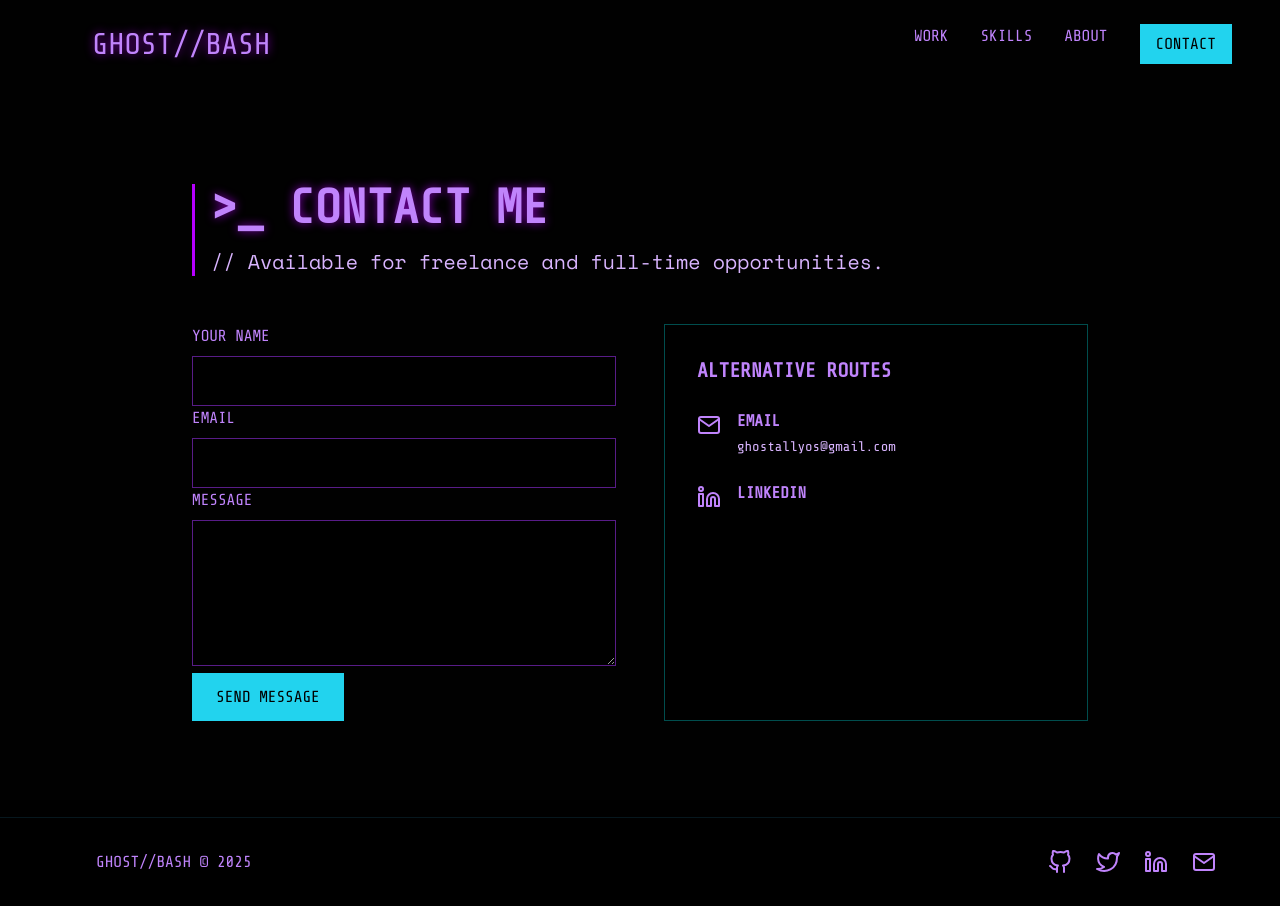
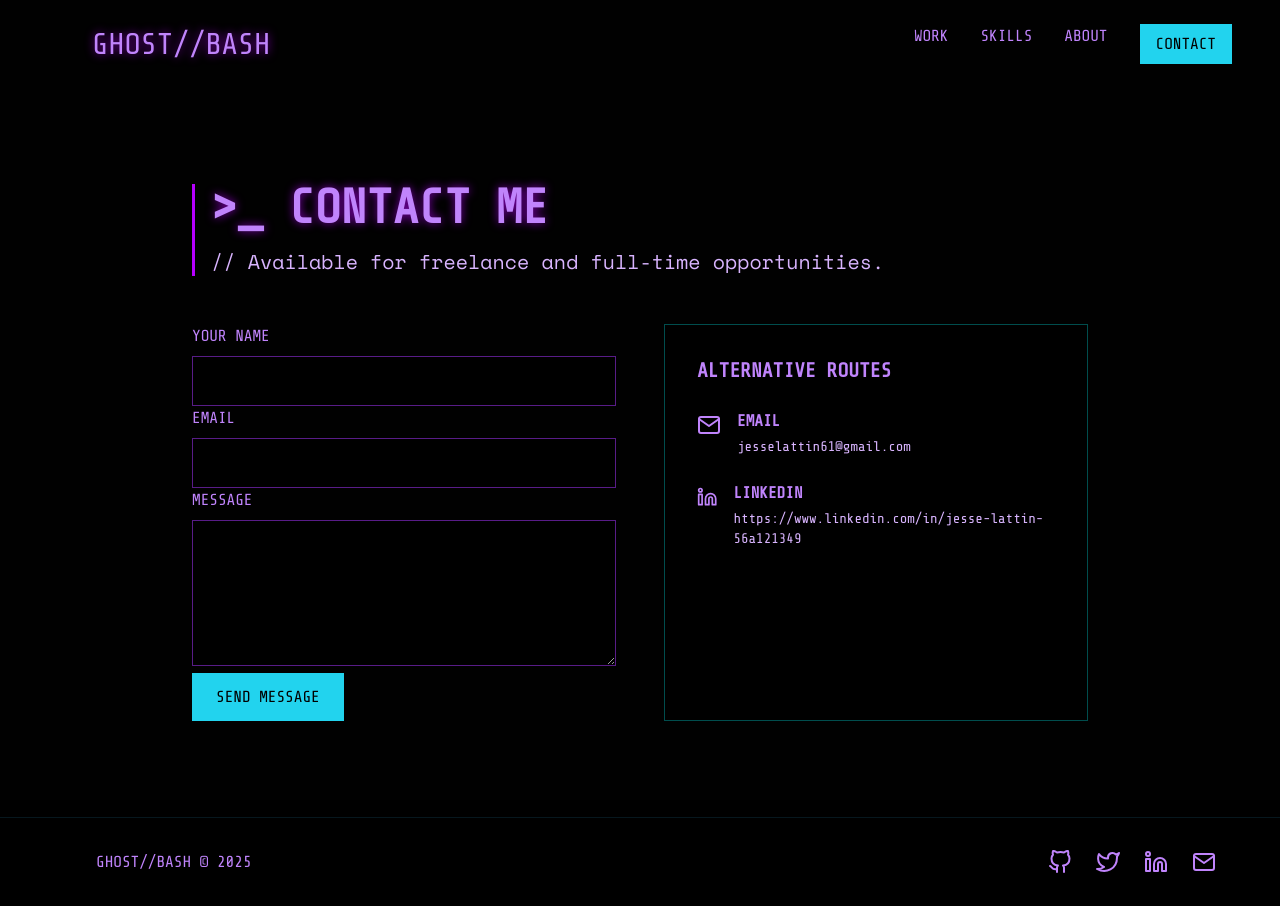
Before and after one commit to GhostAllyOS/GhostAllyOS.github.io, a plain HTML site: page contact.html in a window 1280 px wide. Drawn offline with nearby package versions, Linux system fonts and the light colour scheme.

Commit message:
Update contact.html

```diff
--- a/contact.html
+++ b/contact.html
@@ -95,14 +95,14 @@
                                     <i data-feather="mail" class="w-6 h-6 mr-4 mt-1"></i>
                                     <div>
                                         <h4 class="font-bold mb-1">EMAIL</h4>
-                                        <p class="text-purple-300 text-sm">ghostallyos@gmail.com</p>
+                                        <p class="text-purple-300 text-sm">jesselattin61@gmail.com</p>
                                     </div>
                                 </div>
                                 <div class="flex items-start">
                                     <i data-feather="linkedin" class="w-6 h-6 mr-4 mt-1"></i>
                                     <div>
                                         <h4 class="font-bold mb-1">LINKEDIN</h4>
-                                        <p class="text-purple-300 text-sm"></p>
+                                        <p class="text-purple-300 text-sm">https://www.linkedin.com/in/jesse-lattin-56a121349</p>
                                     </div>
                                 </div>
                             </div>
```
